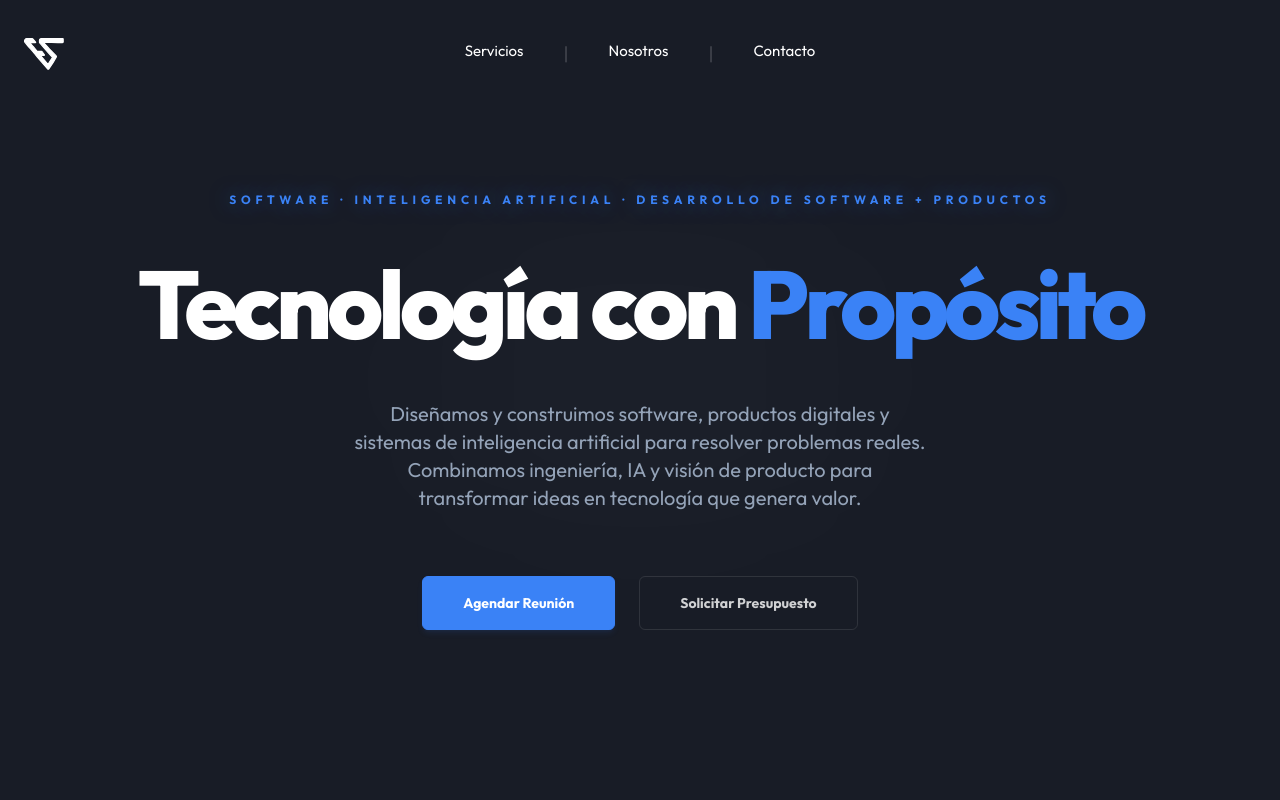
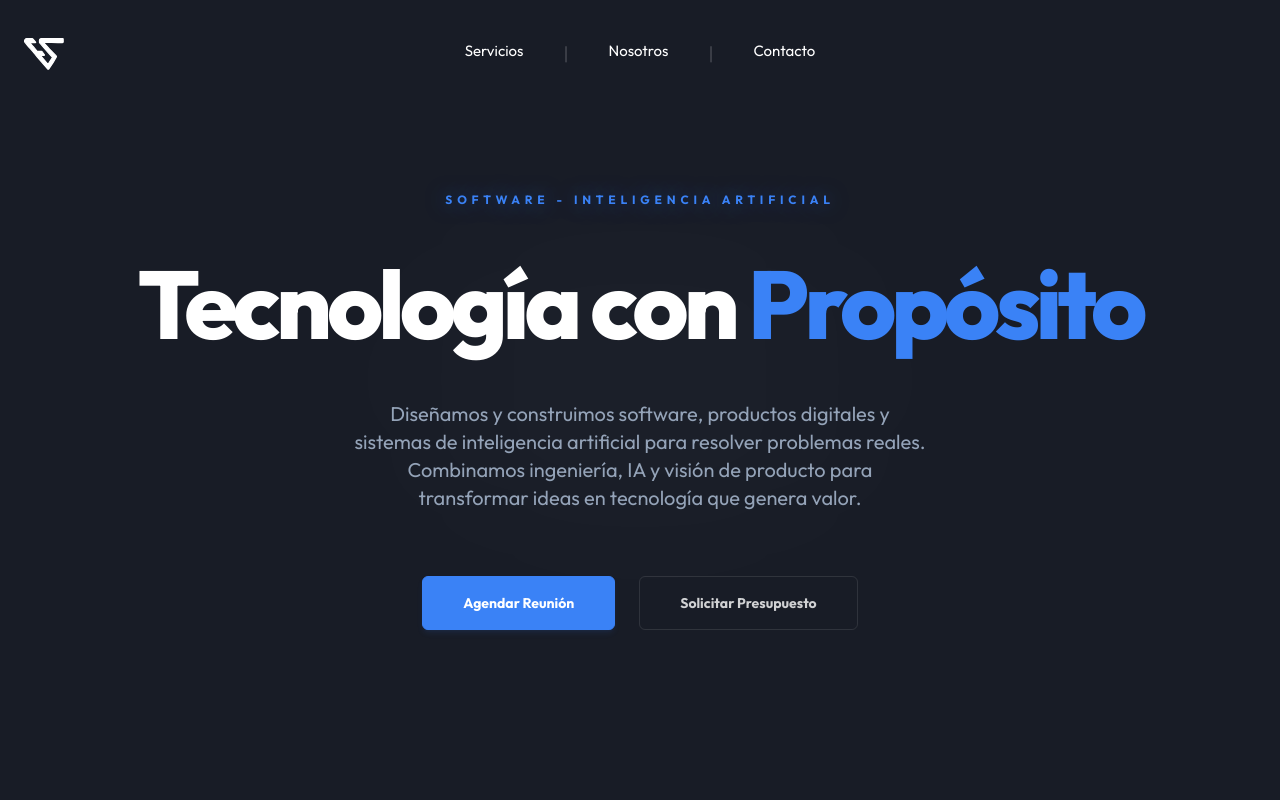
Before and after one commit to MarianoRicoy/tws-landing, a Next.js app: page / in a window 1280 px wide. Shown: the top 800 px of the page. Built offline with nearby package versions, Linux system fonts and the light colour scheme.

Commit message:
correciion titulo priuncipal

```diff
--- a/components/Hero.tsx
+++ b/components/Hero.tsx
@@ -12,7 +12,7 @@ export default function Hero() {
       <div className="relative z-10 max-w-7xl mx-auto px-6">
         <div className="flex flex-col items-center text-center space-y-8 md:space-y-12">
           <p className="text-[9px] md:text-xs text-accent-cyan tracking-[0.3em] md:tracking-[0.4em] uppercase font-bold" style={{ textShadow: '0 0 20px rgba(58, 130, 246, 0.6)' }}>
-            SOFTWARE · INTELIGENCIA ARTIFICIAL · DESARROLLO DE SOFTWARE + PRODUCTOS
+            software - inteligencia artificial
           </p>
 
           <h1 className="text-[2.75rem] leading-[1.1] md:text-7xl lg:text-8xl font-extrabold tracking-tighter text-white max-w-5xl">
```
